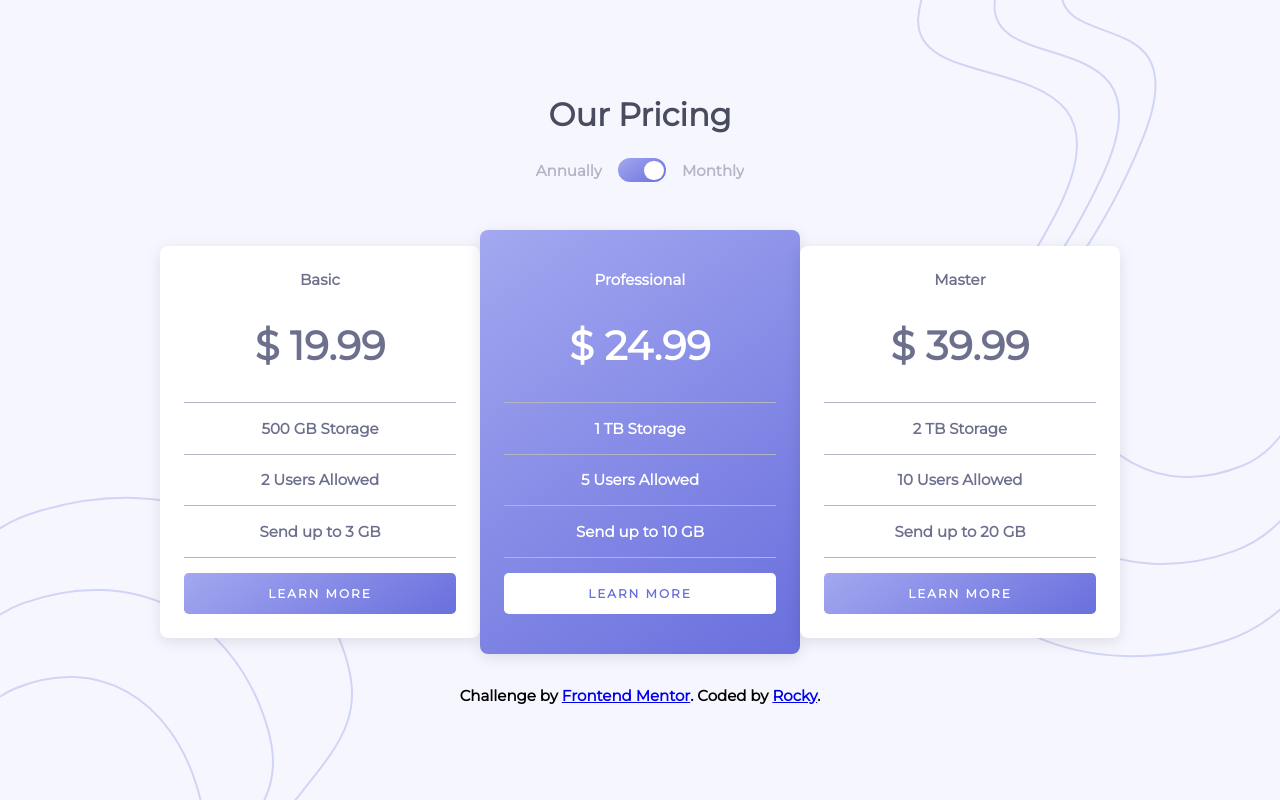
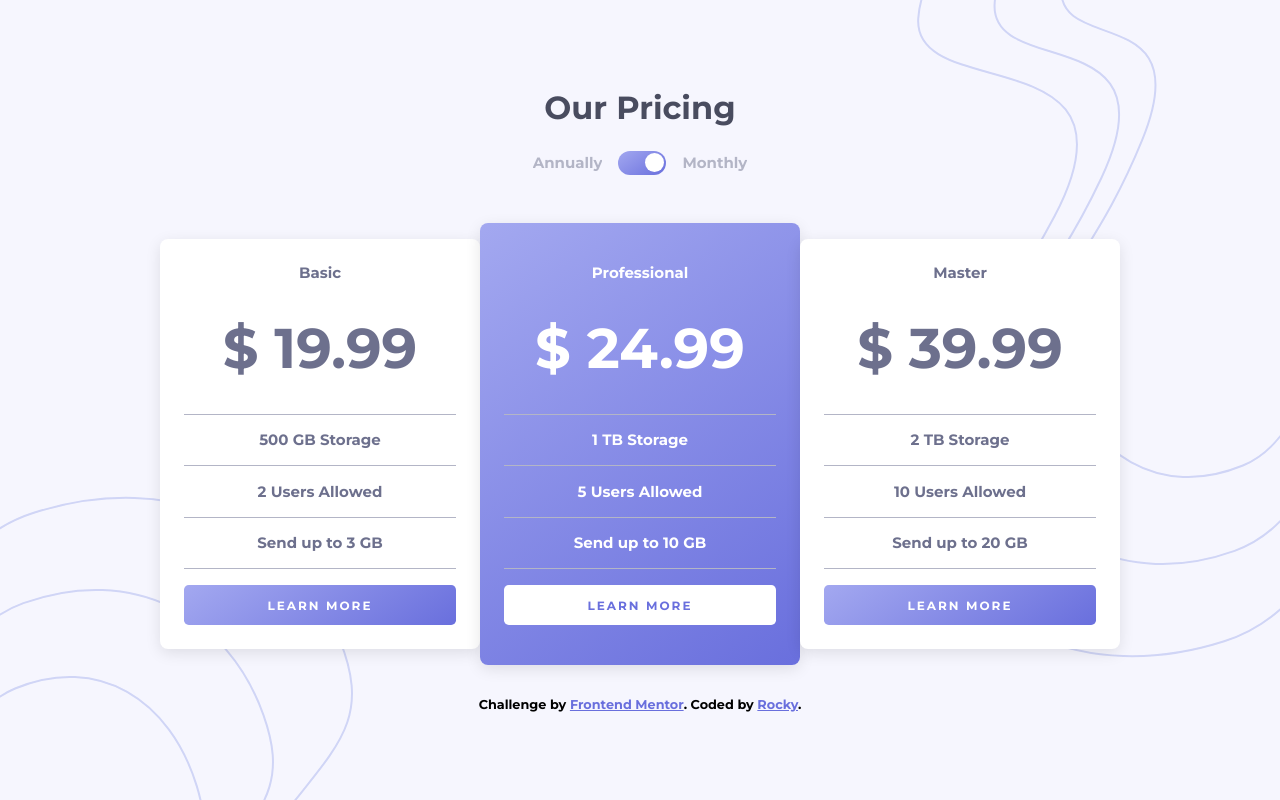
Before and after one commit to Drougnov/pricing-component-with-toggle-master, a plain HTML site: page index.html in a window 1280 px wide. Drawn offline with Linux system fonts and the light colour scheme.

Commit message:
font fixed

```diff
--- a/style.css
+++ b/style.css
@@ -1,5 +1,5 @@
-@import url("https://fonts.googleapis.com/css2?family=Montserrat:ital,wght@0,400;1,700&display=swap");
-* {
+@import url('https://fonts.googleapis.com/css2?family=Montserrat:wght@700&display=swap');
+*{
   padding: 0;
   margin: 0;
   box-sizing: border-box;
@@ -61,6 +61,7 @@ header .toggle-container{
   background: linear-gradient(145deg, hsl(236, 72%, 79%),hsl(237, 63%, 64%));
   border-radius: 1rem;
   position: relative;
+  cursor: pointer;
 }
 .toggle .slider{
   position: absolute;
@@ -101,7 +102,7 @@ main .card{
   padding: 2.5rem 1.5rem;
 }
 .card h2{
-  font-size: 2.5rem;
+  font-size: 3.5rem;
   margin: 2rem 0;
 }
 .annual{
@@ -132,11 +133,33 @@ hr{
   margin-top: 1rem;
   border-radius: .3rem;
 }
+.card a:hover{
+  background: linear-gradient(145deg, hsla(236, 72%, 79%,.8),hsla(237, 63%, 64%,.8));
+}
+.card a:active{
+  transform: translateY(1px);
+}
 .card.middle a{
   color: hsl(237, 63%, 64%);
   background: white;
 }
+.card.middle a:hover{
+  background: rgba(255, 255, 255, 0.8);
+}
+footer{
+  font-size: .8rem;
+}
+footer a{
+  color: hsl(237, 63%, 64%);
+}
+footer a:hover{
+  text-decoration: none;
+}
 @media(min-width: 1023px){
+  body{
+    padding: 2rem 0;
+    overflow-y: hidden;
+  }
   body::before{
     position: absolute;
     content: '';
```
